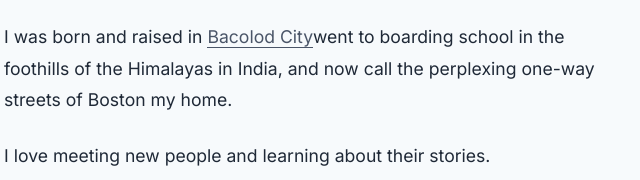
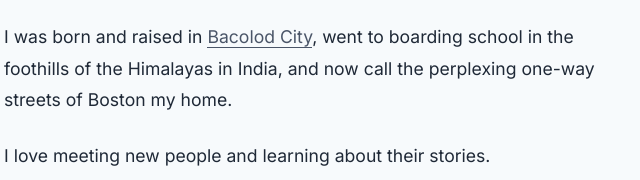
Before and after one commit to dhrubsingh/dhrubsingh.github.io, a plain HTML site: page index.html in a window 1280 px wide. Shown: the part 504-684 px from the top of the page, 324-964 px from the left. Drawn offline with Linux system fonts and the light colour scheme.

Commit message:
fixed spacing in about

```diff
--- a/index.html
+++ b/index.html
@@ -209,7 +209,7 @@
             <p>I'm a current senior at Harvard College studying computer science, with a concurrent masters in computational science and engineering.</p>
             <p>In the past, I have worked for <a href="https://www.coinbase.com/" target="_blank">Coinbase</a>, <a href="https://www.redhat.com/en" target="_blank">Red Hat</a>, <a href="https://www.gcash.com/" target="_blank">GCash</a>, and <a href="https://www.novid.org/" target="_blank">NOVID</a>.</p>
             <p>I have also been a teaching fellow for CS50 and CS32, Harvard's flagship intro CS classes. As well as CS 109a, intro to data science, and CSCI E-159, intro cybersecurity.</p>
-            <p>I was born and raised in <a href="https://en.wikipedia.org/wiki/Bacolod" target="_blank">Bacolod City</a>went to boarding school in the foothills of the Himalayas in India, and now call the perplexing one-way streets of Boston my home.</p>
+            <p>I was born and raised in <a href="https://en.wikipedia.org/wiki/Bacolod" target="_blank">Bacolod City</a>, went to boarding school in the foothills of the Himalayas in India, and now call the perplexing one-way streets of Boston my home.</p>
             <p>I love meeting new people and learning about their stories.</p>
         </section>
 
```
